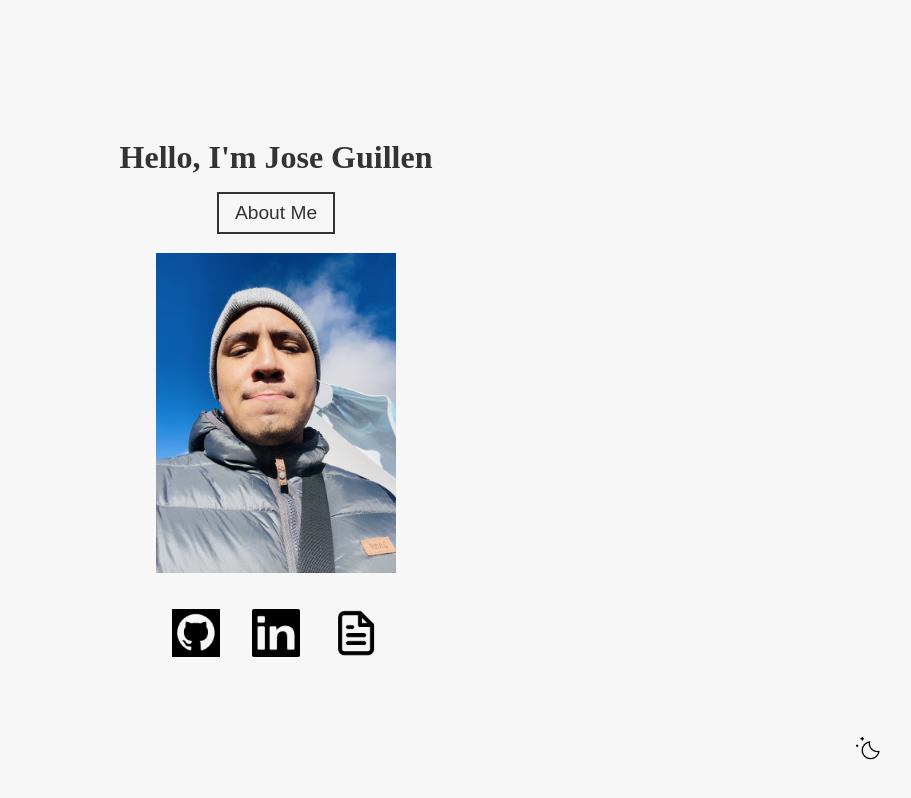
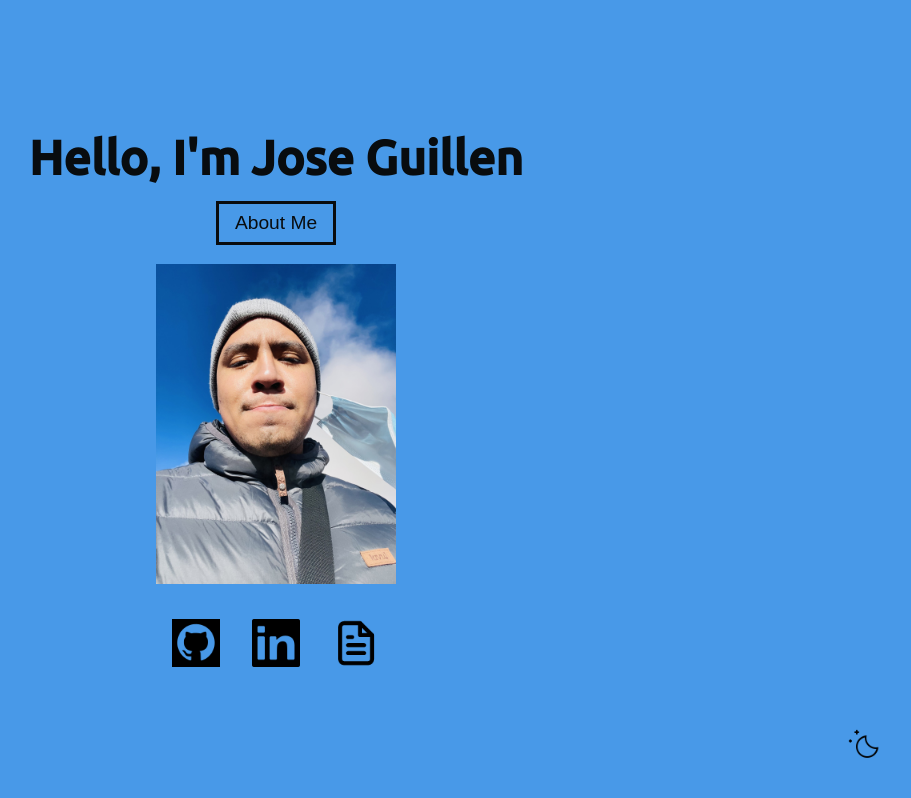
Before and after one commit to joseg20/joseg20.github.io, a Next.js app: page / in a window 1280 px wide. Shown: the whole page, without its empty margins (364-1275 px from the left). Built offline with nearby package versions, Linux system fonts and the light colour scheme.

Commit message:
Update colors

```diff
--- a/pages/index.js
+++ b/pages/index.js
@@ -30,10 +30,13 @@ export default function Home() {
   return (
     <div className={isDarkMode ? styles.containerDark : styles.container}>
        <Head>
-	  <title>Jose Guillen</title>
+          <style>
+             @import url('https://fonts.googleapis.com/css2?family=Ubuntu:wght@500&display=swap');
+          </style>
+	  <title className = {styles.title}>Jose Guillen</title>
 	  <link rel="shortcut icon" href="/cookie.ico"/>
       </Head>
-      <h1 className={styles.fadeIn1} >Hello, I&apos;m Jose Guillen</h1>
+      <h1 className={`${styles.fadeIn1} ${styles.title}`} >Hello, I&apos;m Jose Guillen</h1>
 	{!showAbout && (
 	  <button
 	    className={`${styles.aboutButton} ${isDarkMode ? styles.aboutButtondark : ""} ${styles.fadeIn2} `}
--- a/styles/Home.module.css
+++ b/styles/Home.module.css
@@ -1,34 +1,36 @@
 .container {
-  background-color: #f7f7f7;
-  color: #333;
+  background-color: #4899E8;
+  color: #080C0F;
   display: flex;
   flex-direction: column;
   justify-content: center;
   align-items: center;
   min-height: 100vh;
   transition: background-color 0.5s;
+  font-family: 'Ubuntu', sans-serif;
 }
 
 .containerDark {
-  background-color: #333;
-  color: #f7f7f7;
+  background-color: #001d3d;
+  color: #FCFCFC;
   display: flex;
   flex-direction: column;
   justify-content: center;
   align-items: center;
   min-height: 100vh;
   transition: background-color 0.5s;
+  font-family: 'Ubuntu', sans-serif;
 }
 
 .title {
   font-size: 3rem;
-  margin-bottom: 2rem;
+  margin-bottom: 0rem;
 }
 
 .aboutButton {
   background-color: transparent;
-  border: 2px solid #333;
-  color: #333;
+  border: 3px solid #080C0F;
+  color: #080C0F;
   padding: 0.5rem 1rem;
   margin-top: 1rem;
   font-size: 1.2rem;
@@ -49,7 +51,7 @@
 
 .aboutContainer {
   background-color: transparent;
-  color: #333;
+  color: #080C0F;
   padding: 1rem;
   margin-top: 0rem;
   margin-bottom: -1rem;
@@ -112,12 +114,14 @@
 }
 
 .darkModeButton img {
-  width: 2rem;
-  height: 2rem;
+  width: 2.5rem;
+  height: 2.5rem;
 }
 
 .darkModeButton img[src$="sun.png"] {
   filter: invert(1) brightness(100%);
+  width: 2.5rem;
+  height: 2.5rem;
 }
 
 .darkMode {
@@ -182,7 +186,8 @@
 
 @media screen and (max-width: 768px) {
   .title {
-    font-size: 2.5rem;
+    font-size: 1.7rem;
+    margin-bottom: 0px ;
   }
 
   .aboutContainer {
@@ -200,6 +205,7 @@
 
   .iconsContainer {
     flex-wrap: wrap;
+    margin-top: 0.5rem;
   }
 
   .icon {
```
